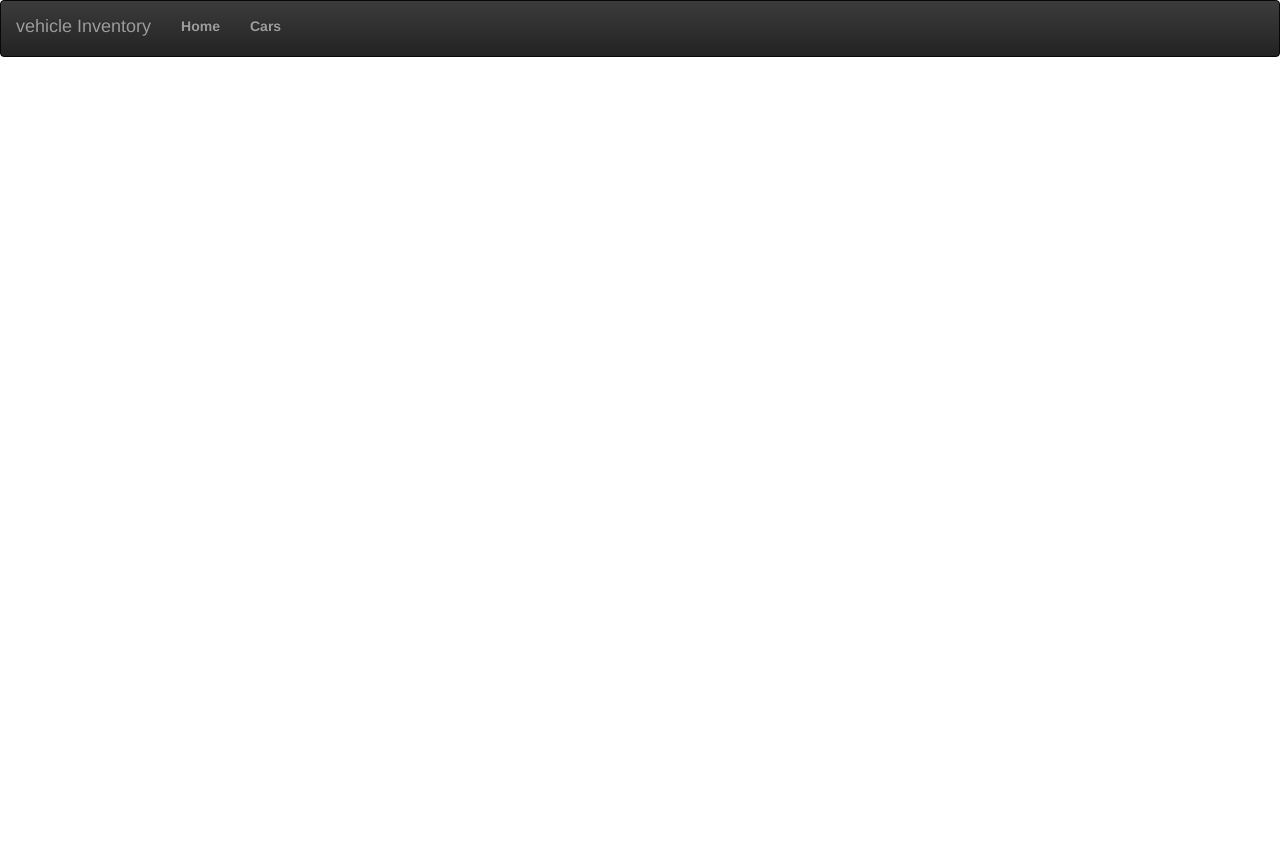
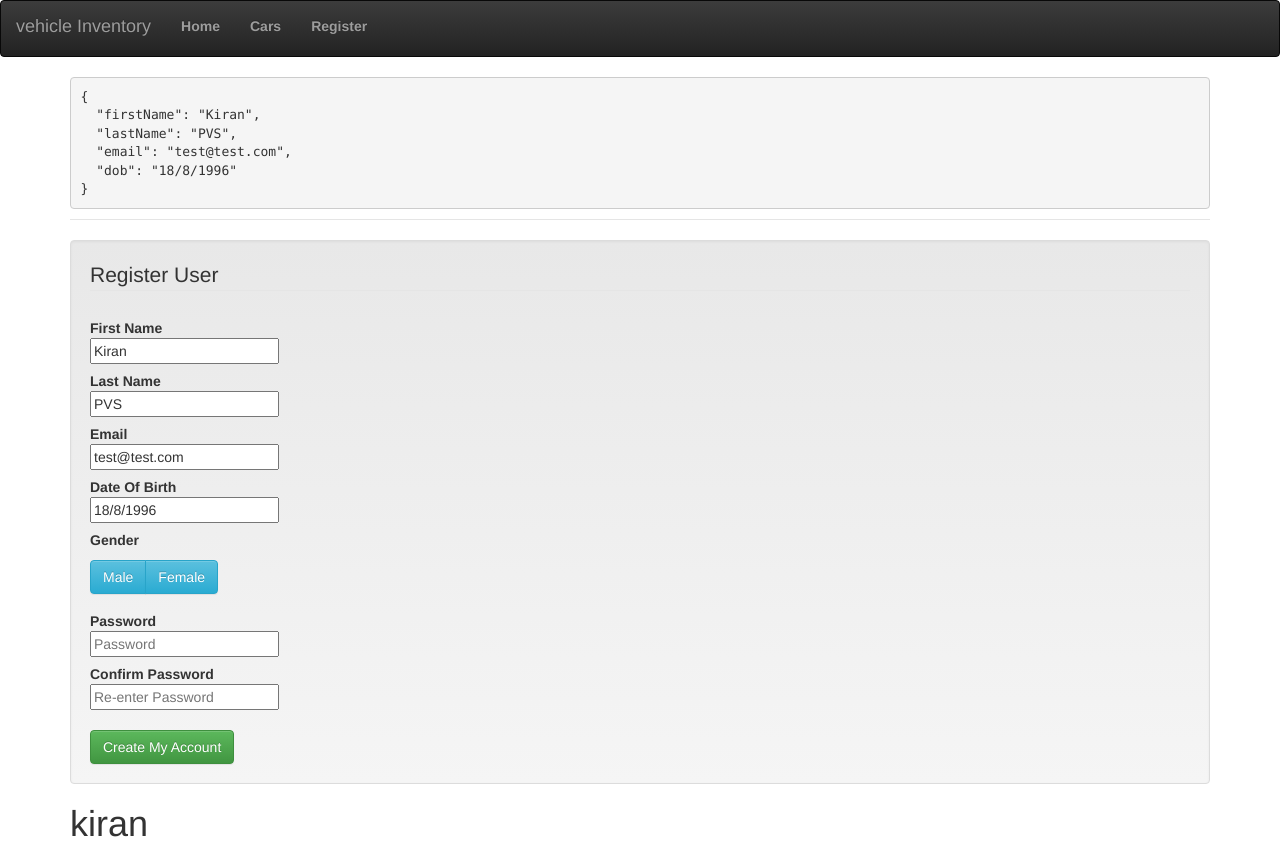
Before and after one commit to paturikiran/CGI-App, a plain HTML site: page index.html in a window 1280 px wide. Before the commit the page ends 800 px from the top, so only its background shows below. Drawn offline with nearby package versions, Linux system fonts and the light colour scheme.

Commit message:
directives

```diff
--- /dev/null
+++ b/app/controllers/registerCtrl.js
@@ -0,0 +1,22 @@
+/**
+ * Created by kiran on 8/25/2015.
+ */
+app.controller('registerCtrl',
+    ['$scope',function($scope){
+    $scope.headerLabel = "Register User";
+        $scope.existingUser= {
+            firstName:"Kiran",
+            lastName:"PVS",
+            email:"test@test.com",
+            dob:"18/8/1996"
+        };
+
+        $scope.firstName ="abcd";
+
+
+        $scope.registerUser=function(){
+            console.log("User Registered");
+        }
+
+
+}]);
--- a/app/data/menu.json
+++ b/app/data/menu.json
@@ -9,6 +9,12 @@
 "displayName": "Cars",
   "class": "",
 "htmlTemplate": "app/templates/cars.html"
-}
+},
+
+  {
+    "displayName": "Register",
+    "class": "",
+    "htmlTemplate": "app/templates/register.html"
+  }
 ]
 }
--- /dev/null
+++ b/app/directives/customClick.js
@@ -0,0 +1,15 @@
+/**
+ * Created by kiran on 8/25/2015.
+ */
+app.directive('customClick',[function(){
+    return{
+        restrict:"A",
+        link:function(scope,element,attrs){
+            var ele =element.find('a');
+            var panel = element.find('.panel-body')
+            ele.bind('click',function(){
+                    panel.toggle();
+            })
+        }
+    }
+}]);
--- /dev/null
+++ b/app/directives/customDatePicker.js
@@ -0,0 +1,14 @@
+
+/**
+ * Created by kiran on 8/25/2015.
+ */
+app.directive('customDatePicker',[function(){
+    return{
+        restrict:'A',
+        link:function(scope,element,attrs){
+            var maxDate=attrs["maxdate"];
+            var minDate=attrs["mindate"];
+            element.datepicker({maxDate:maxDate,minDate:minDate});
+        }
+    }
+}]);
--- /dev/null
+++ b/app/directives/customField.js
@@ -0,0 +1,19 @@
+/**
+ * Created by kiran on 8/25/2015.
+ */
+app.directive('customField',
+    ['$compile',function($compile){
+    return{
+      restrict:"A",
+        link:function(scope,element,attrs){
+            scope.firstName="kiran";
+            var template ="<h1>{{firstName}}</h1>";
+             var el = angular.element(template);
+
+            var compiled = $compile(el)
+            element.append(el);
+            compiled(scope);
+
+        }
+    }
+}])
--- /dev/null
+++ b/app/directives/customGrid.js
@@ -0,0 +1,3 @@
+/**
+ * Created by kiran on 8/25/2015.
+ */
--- /dev/null
+++ b/app/directives/customParent.js
@@ -0,0 +1,42 @@
+/**
+ * Created by kiran on 8/25/2015.
+ */
+
+app.directive('customParent',[function(){
+    return{
+        restrict:"A,E",
+        compile:function(iElement,iAttrs) {
+            console.log(iElement);
+            console.log(iAttrs);
+        },
+        link:{
+            pre:function(scope,element,attrs){
+                scope.parentName="kiran";
+                console.log('parent: pre-link');
+            },
+            post:function(scope,element,attrs){
+
+                console.log('parent: post-link');
+            }
+        }
+    }
+}]);
+
+/**
+ * Created by kiran on 8/25/2015.
+ */
+
+app.directive('customChild',[function(){
+    return{
+        restrict:"A,E",
+        link:{
+            pre:function(scope,element,attrs){
+                console.log('child: pre-link');
+            },
+            post:function(scope,element,attrs){
+                console.log(scope.parentName);
+                console.log('child: post-link');
+            }
+        }
+    }
+}])
--- /dev/null
+++ b/app/directives/customRegister.js
@@ -0,0 +1,17 @@
+/**
+ * Created by kiran on 8/25/2015.
+ */
+app.directive('customRegister',[function(){
+    return{
+        templateUrl:"app/templates/register.html",
+        scope:{
+            header:"@",
+            fname:"=",
+            lname:"=",
+            email:"=",
+            dateOfBirth:"=",
+            userRegistration:"&"
+
+        }
+    }
+}]);
--- /dev/null
+++ b/app/directives/customShowHide.js
@@ -0,0 +1,12 @@
+/**
+ * Created by kiran on 8/25/2015.
+ */
+app.directive('customShowHide',[function(){
+    return{
+        restrict:"EA",
+        //template:"<h1>Hello Guys I am the directive</h1>"
+        templateUrl:"app/templates/cars.html"
+        //controller:'vehicleCtrl'
+
+    }
+}]);
--- /dev/null
+++ b/app/directives/customValidation.js
@@ -0,0 +1,3 @@
+/**
+ * Created by kiran on 8/25/2015.
+ */
--- /dev/null
+++ b/app/templates/register.html
@@ -0,0 +1,96 @@
+<legend></legend>
+<div class="well">
+    <form id="signup" class="form-horizontal">
+        <legend>{{header}}</legend>
+        <div class="control-group">
+            <label class="control-label">First Name</label>
+            <div class="controls">
+                <div class="input-prepend">
+                    <span class="add-on"><i class="icon-user"></i></span>
+                    <input type="text" class="input-xlarge" id="fname" name="fname"
+                           ng-model="fname" placeholder="First Name">
+                </div>
+            </div>
+        </div>
+        <div class="control-group ">
+            <label class="control-label">Last Name</label>
+            <div class="controls">
+                <div class="input-prepend">
+                    <span class="add-on"><i class="icon-user"></i></span>
+                    <input type="text"
+                           class="input-xlarge"
+                           id="lname" name="lname"
+                           ng-model="lname" placeholder="Last Name">
+                </div>
+            </div>
+        </div>
+        <div class="control-group">
+            <label class="control-label">Email</label>
+            <div class="controls">
+                <div class="input-prepend">
+                    <span class="add-on"><i class="icon-envelope"></i></span>
+                    <input type="text"
+                           ng-model="email"
+                           class="input-xlarge" id="email" name="email" placeholder="Email">
+                </div>
+            </div>
+        </div>
+        <div class="control-group">
+            <label class="control-label">Date Of Birth</label>
+            <div class="controls">
+                <div class="input-prepend">
+                    <span class="add-on"><i class="icon-envelope"></i></span>
+                    <input type="text"
+                           class="input-xlarge"
+                           name="dob"
+                           ng-model="dateOfBirth"
+                           custom-date-picker
+                           placeholder="Date of Birth"
+                            maxdate="0"
+                            mindate="-3">
+                </div>
+            </div>
+        </div>
+        <div class="control-group">
+            <label class="control-label">Gender</label>
+            <div class="controls">
+
+                <p><div id="gender" name="gender" class="btn-group" data-toggle="buttons-radio">
+                <button type="button" class="btn btn-info">Male</button>
+                <button type="button" class="btn btn-info">Female</button>
+
+            </div></p>
+
+            </div>
+        </div>
+        <div class="control-group">
+            <label class="control-label">Password</label>
+            <div class="controls">
+                <div class="input-prepend">
+                    <span class="add-on"><i class="icon-lock"></i></span>
+                    <input type="Password" id="passwd" class="input-xlarge" name="passwd" placeholder="Password">
+                </div>
+            </div>
+        </div>
+        <div class="control-group">
+            <label class="control-label">Confirm Password</label>
+            <div class="controls">
+                <div class="input-prepend">
+                    <span class="add-on"><i class="icon-lock"></i></span>
+                    <input type="Password" id="conpasswd" class="input-xlarge" name="conpasswd" placeholder="Re-enter Password">
+                </div>
+            </div>
+        </div>
+
+        <div class="control-group">
+            <label class="control-label"></label>
+            <div class="controls">
+                <button type="submit" class="btn btn-success" ng-click="userRegistration()" >Create My Account</button>
+
+            </div>
+
+        </div>
+
+    </form>
+
+</div>
--- a/index.html
+++ b/index.html
@@ -5,7 +5,9 @@
     <title>FuBu.com</title>
     <link rel="stylesheet" href="Content/css/bootstrap.min.css">
     <link rel="stylesheet" href="Content/css/bootstrap-theme.min.css">
+    <link rel="stylesheet" href="//code.jquery.com/ui/1.11.4/themes/smoothness/jquery-ui.css">
     <script src="Vendor/jquery-1.11.3.min.js"></script>
+    <script src="//code.jquery.com/ui/1.11.4/jquery-ui.js"></script>
     <script src="Vendor/bootstrap.min.js"></script>
     <script src="Vendor/angular.min.js"></script>
 </head>
@@ -36,16 +38,44 @@
     </nav>
     <!--content-->
     <div class="container">
-         <div ng-include="selectedTemplate"></div>
+    <!--     <div ng-include="selectedTemplate"></div>-->
+        <div ng-controller="registerCtrl">
+           <div>
+               <pre>{{existingUser | json}}</pre>
+           </div>
+
+            <div custom-register
+                 header="{{headerLabel}}"
+                 fname="existingUser.firstName"
+                    lname="existingUser.lastName"
+                    email="existingUser.email"
+                    date-of-birth="existingUser.dob"
+                    user-registration="registerUser()"></div>
+        </div>
+        <div custom-field></div>
+    </div>
+    <!--<div class="panel panel-default" custom-click>
+        <a href="#">Click me</a>
+        <div class="panel-heading"></div>
+        <div class="panel-body">This page is temporarily disabled by the site administrator for some reason.<br> <a href="#">Click here</a> to enable the page.</div>
+    </div>-->
+</div>
     </div>
 </div>
 <script src="app/app.js"></script>
+<script src="app/directives/customParent.js"></script>
+<script src="app/directives/customShowHide.js"></script>
+<script src="app/directives/customClick.js"></script>
+<script src="app/directives/customDatePicker.js"></script>
+<script src="app/directives/customRegister.js"></script>
+<script src="app/directives/customField.js"></script>
 <script src="app/services/menuService.js"></script>
 <script src="app/controllers/menuCtrl.js">
 </script>
 <script src="app/filters/phoneFormatter.js"></script>
 <script src="app/services/vehicleService.js"></script>
 <script src="app/controllers/vehicleCtrl.js"></script>
+<script src="app/controllers/registerCtrl.js"></script>
 
 </body>
 </html>
```
Also changed, not shown: app/templates/cars.html (+1 -1 lines).
